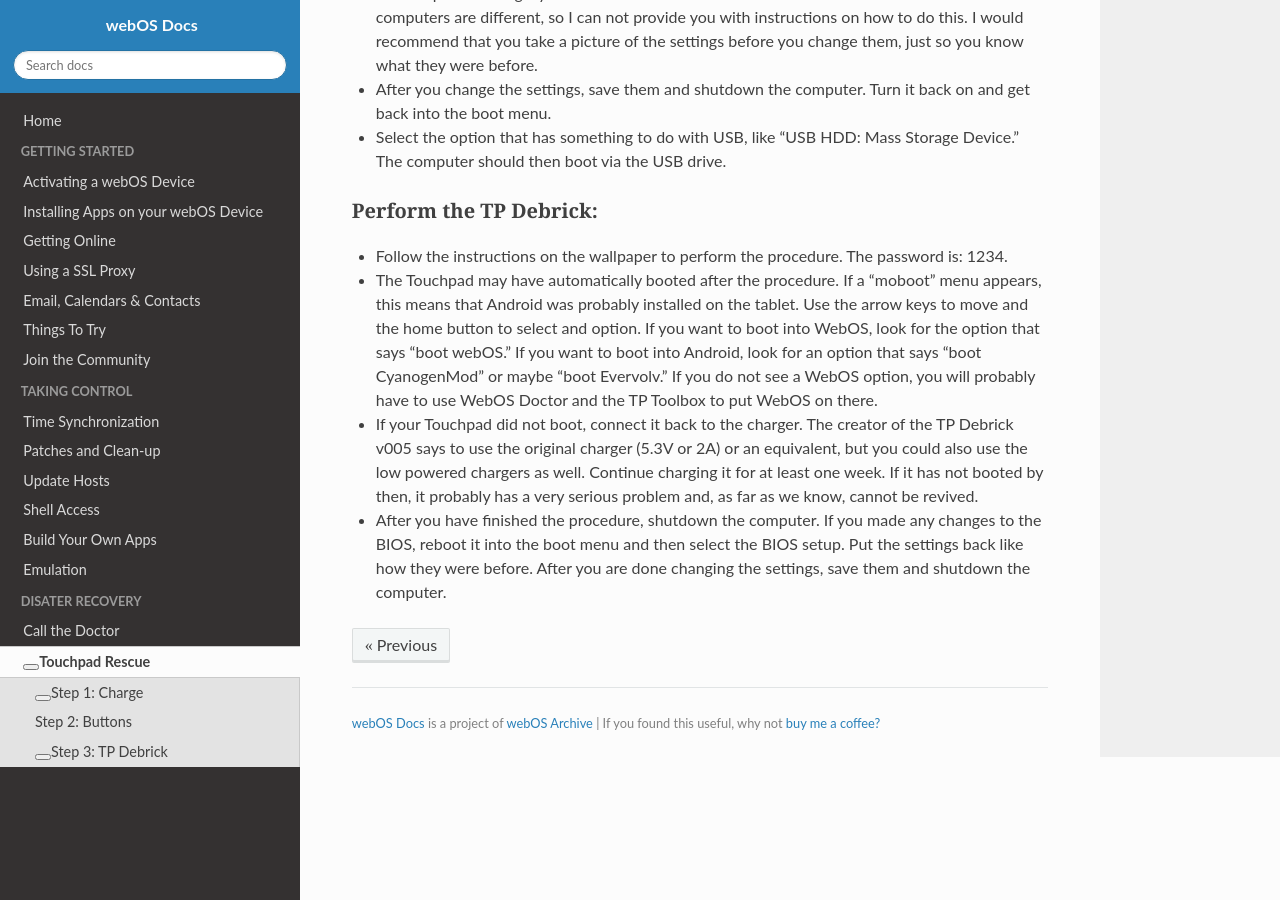
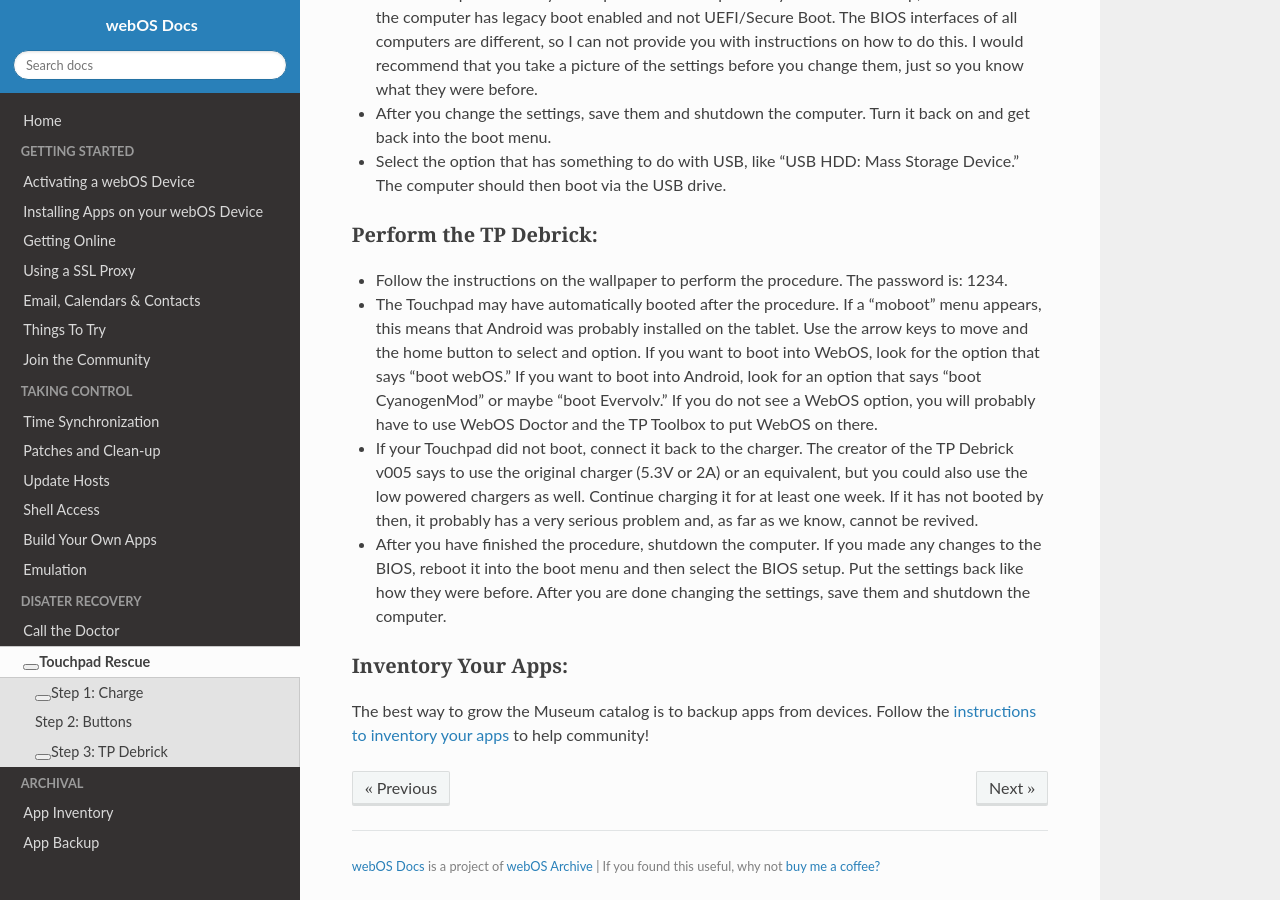
Before and after one commit to webOSArchive/webos-docs, an MkDocs documentation site: the page built from docs/tprestore.md, in a window 1280 px wide and 900 px high, scrolled down 2813 px. Built offline with MkDocs 1.6.1, drawn with Linux system fonts in a browser that asks for light colours; nearby versions of some CDN libraries; some web fonts are replaced; library files that are not in the unit come from our copies.

Commit message:
new docs for recovery of apps

```diff
--- a/docs/tprestore.md
+++ b/docs/tprestore.md
@@ -45,13 +45,13 @@ TP Debrick v005 is an operating system that will run from a USB drive on a compu
 + Read the <a href="https://forum.xda-developers.com/t/hp-touchpad-debrick-linux-live-cd.4189245/" target="_blank">XDA Touchpad Forum Thread</a>.
 
 + Tool Downloads (.iso files)
-+ + <a href="https://drive.google.com/file/d/1XUJNWqvkfH6WwMi0cTDn99JB1pdf3q-y/view?usp=sharing" target="_blank">Download from Google Drive</a>
-+ + <a href="http://www.mediafire.com/file/0xu1u2s3afjas9a/HP_TOUCHPAD_DEBRICK_LIVE_CD.iso/file" target="_blank">Download from MediaFire</a>
+    + <a href="https://drive.google.com/file/d/1XUJNWqvkfH6WwMi0cTDn99JB1pdf3q-y/view?usp=sharing" target="_blank">Download from Google Drive</a>
+    + <a href="http://www.mediafire.com/file/0xu1u2s3afjas9a/HP_TOUCHPAD_DEBRICK_LIVE_CD.iso/file" target="_blank">Download from MediaFire</a>
 
 + Watch the <a href="https://www.youtube.com/watch?v=WKrXu99XvA0&feature=youtu.be" target="_blank">Youtube Video Description</a>.
 
 + Tool to make the TP Debrick work. Download the right one for your OS.
-+ + <a href="https://unetbootin.github.io/">UNetbootin</a>
+    + <a href="https://unetbootin.github.io/">UNetbootin</a>
 
 #### TP Debrick v004
 
@@ -82,3 +82,7 @@ TP Debrick v005 is an operating system that will run from a USB drive on a compu
 * The Touchpad may have automatically booted after the procedure. If a “moboot” menu appears, this means that Android was probably installed on the tablet. Use the arrow keys to move and the home button to select and option. If you want to boot into WebOS, look for the option that says “boot webOS.” If you want to boot into Android, look for an option that says “boot CyanogenMod” or maybe “boot Evervolv.” If you do not see a WebOS option, you will probably have to use WebOS Doctor and the TP Toolbox to put WebOS on there.
 * If your Touchpad did not boot, connect it back to the charger. The creator of the TP Debrick v005 says to use the original charger (5.3V or 2A) or an equivalent, but you could also use the low powered chargers as well. Continue charging it for at least one week. If it has not booted by then, it probably has a very serious problem and, as far as we know, cannot be revived.
 * After you have finished the procedure, shutdown the computer. If you made any changes to the BIOS, reboot it into the boot menu and then select the BIOS setup. Put the settings back like how they were before. After you are done changing the settings, save them and shutdown the computer.
+
+### Inventory Your Apps:
+
+The best way to grow the Museum catalog is to backup apps from devices. Follow the [instructions to inventory your apps](appinventory.md) to help community!
--- a/mkdocs.yml
+++ b/mkdocs.yml
@@ -19,6 +19,9 @@ nav:
     - Disater Recovery:
       - Call the Doctor: doctor.md
       - Touchpad Rescue: tprestore.md
+    - Archival:
+      - App Inventory: appinventory.md
+      - App Backup: appbackup.md
 theme:
   name: readthedocs
   favicon: images/icon.ico
```
Also changed, not shown: docs/appbackup.md (added, +53 -0 lines), docs/appinventory.md (+8 -2 lines).
